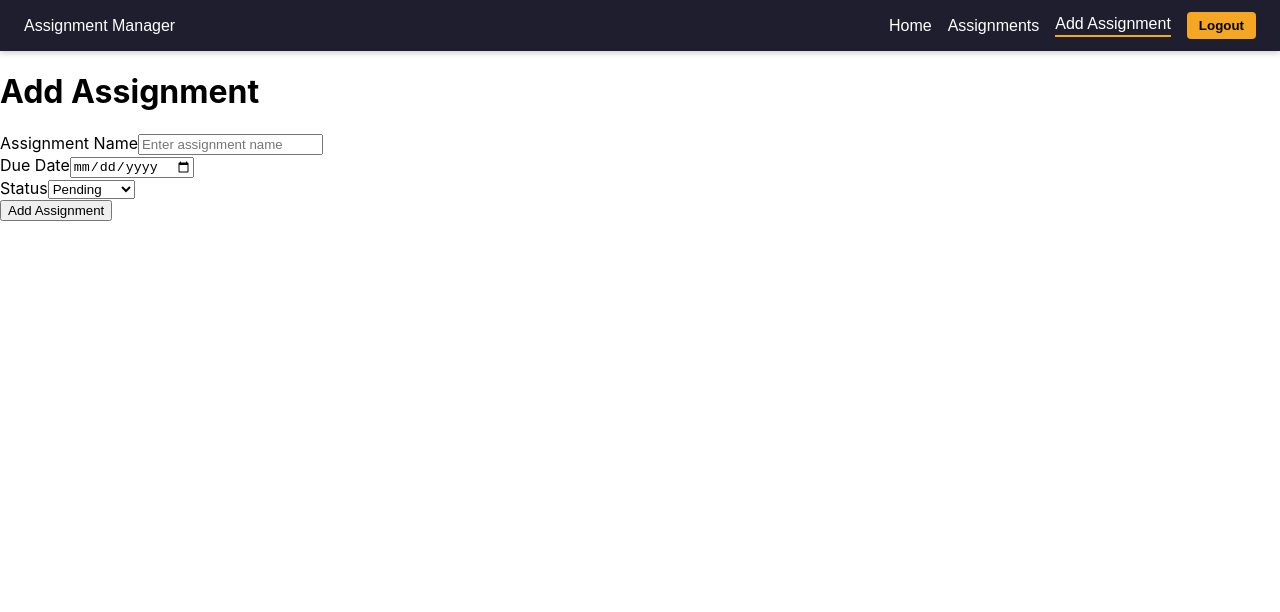
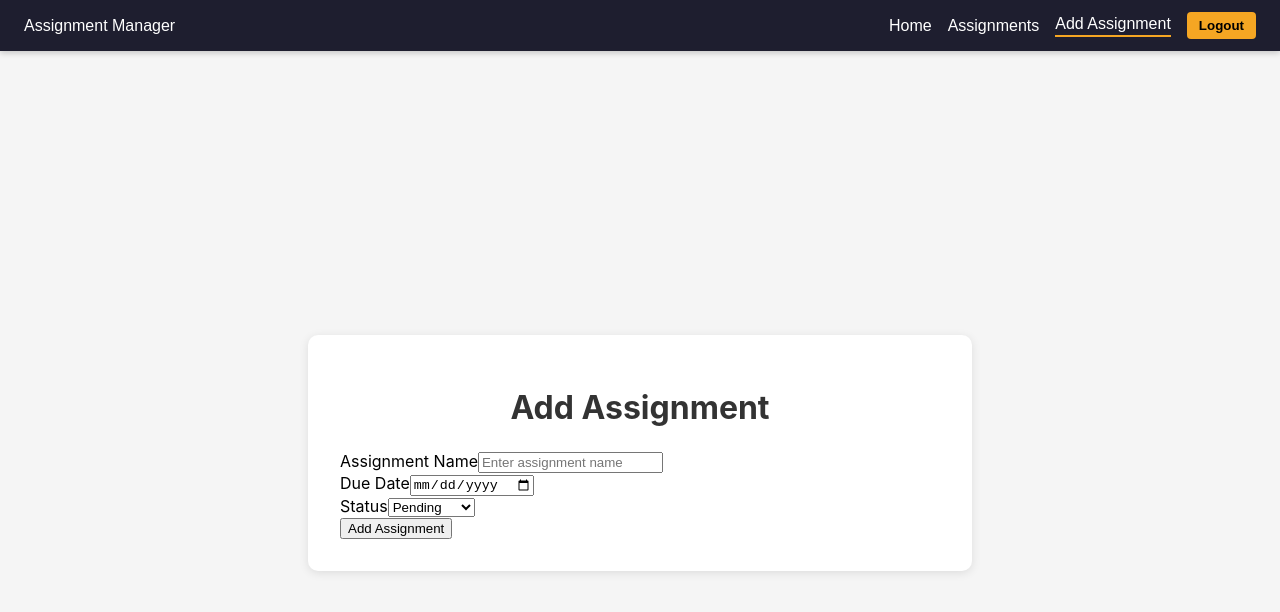
Before and after one commit to Kdsjkdsns/CA2AssignmentManager, a React (Create React App) app: page /addAssignment in a window 1280 px wide. Shown: the top 612 px of the page. Built offline with nearby package versions, Linux system fonts and the light colour scheme; sample sign-in values are in the browser's storage.

Commit message:
Update AddAssignment.js

```diff
--- a/src/pages/AddAssignment.js
+++ b/src/pages/AddAssignment.js
@@ -1,4 +1,4 @@
-import {useEffect, useState} from "react";
+import { useEffect, useState } from "react";
 import { useNavigate } from "react-router-dom";
 import AssignmentForm from "../components/AssignmentForm";
 import { addAssignment } from "../services/api";
@@ -10,7 +10,7 @@ export default function AddAssignment() {
 
     const [assignmentData, setAssignmentData] = useState({
         assignmentname: "",
-        cardpic: "",
+        duedate: "",
         status: "Pending",
     });
 
@@ -34,9 +34,12 @@ export default function AddAssignment() {
     };
 
     return (
-        <main>
-            <h1>Add Assignment</h1>
-            {error && <p style={{ color: "red" }}>{error}</p>}
+        <main className="edit-page">
+            <div className="edit-container">
+                <h1 className="edit-title">Add Assignment</h1>
+
+                {error && <p className="edit-error">{error}</p>}
+
                 <AssignmentForm
                     values={assignmentData}
                     onChange={setAssignmentData}
@@ -44,6 +47,7 @@ export default function AddAssignment() {
                     busy={busy}
                     submitText="Add Assignment"
                 />
+            </div>
         </main>
     );
 }
```
Lines whose indentation alone changed are shown as unchanged.
